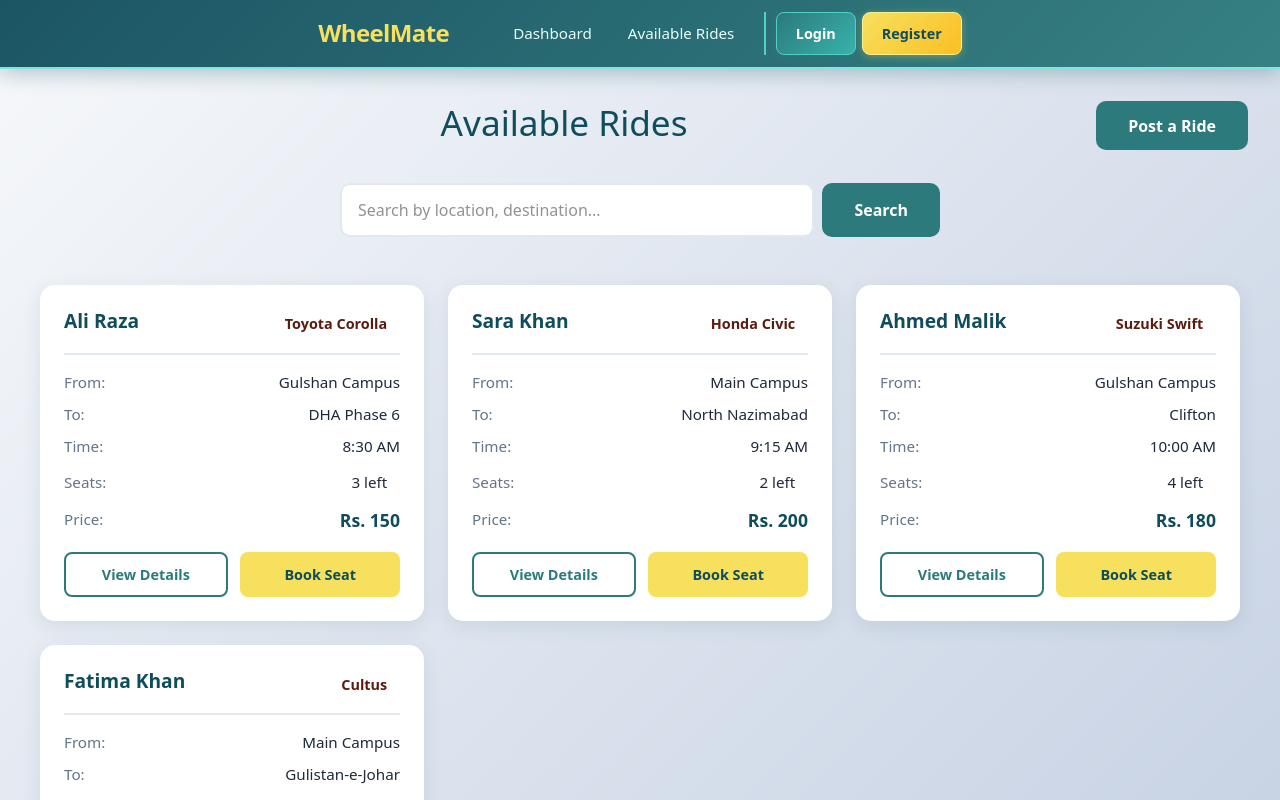
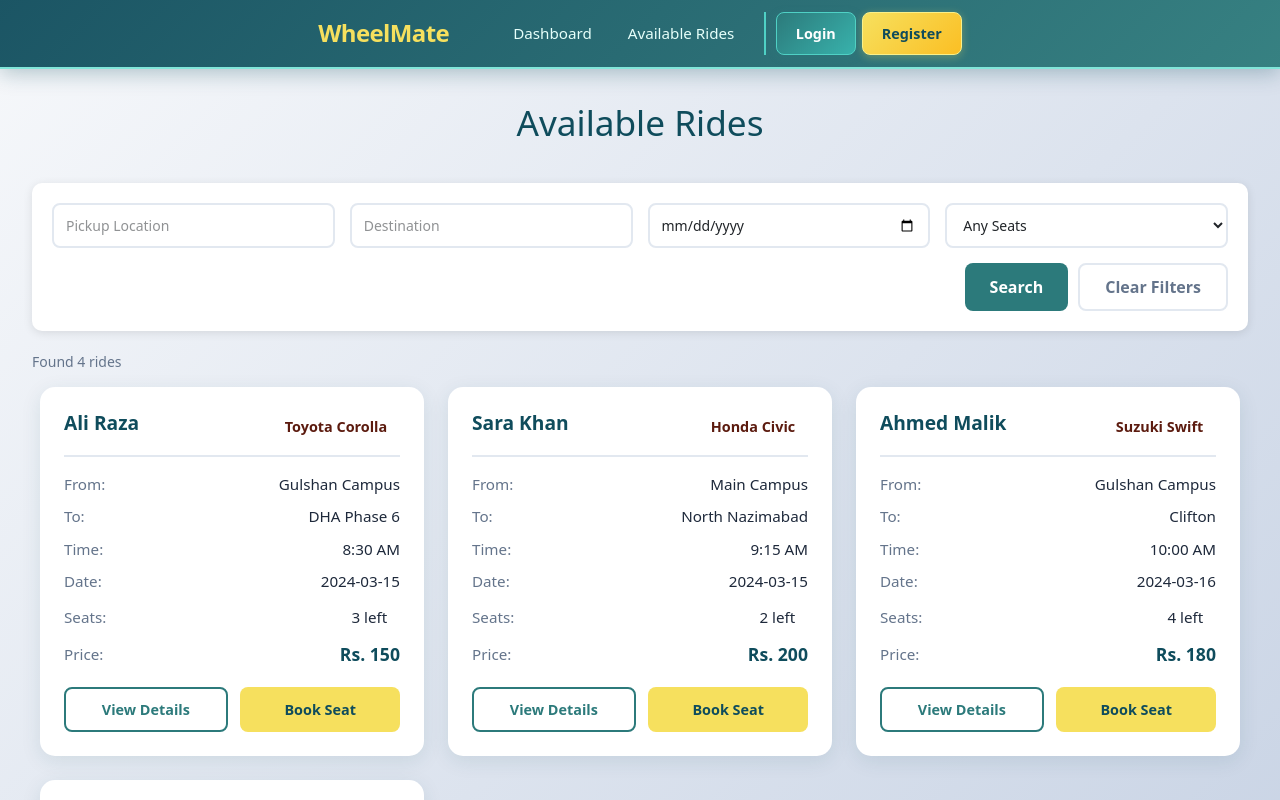
Before and after one commit to aykaimran/WheelMate, a React (Vite) app: page /availablerides in a window 1280 px wide. Shown: the top 800 px of the page. Built offline with nearby package versions, Linux system fonts and the light colour scheme.

Commit message:
Modified

```diff
--- a/src/App.jsx
+++ b/src/App.jsx
@@ -53,7 +53,7 @@ function App() {
         <Route path="/availablerides" element={<AvailableRides />} />
         <Route path="/changepassword" element={<ChangePassword />} />
         <Route path="/mybookings" element={<MyBookings />} />
-        <Route path="/bookseat" element={<BookSeat />} />
+        <Route path="/bookseat/:id" element={<BookSeat />} />
 
 
       </Routes>
--- a/src/pages/AvailableRides/AvailableRides.css
+++ b/src/pages/AvailableRides/AvailableRides.css
@@ -213,3 +213,96 @@
         grid-template-columns: 1fr;
     }
 }
+
+/* Add to AvailableRides.css */
+
+.search-form {
+  background: white;
+  padding: 20px;
+  border-radius: 10px;
+  box-shadow: 0 2px 10px rgba(0,0,0,0.1);
+  margin-bottom: 20px;
+}
+
+.search-grid {
+  display: grid;
+  grid-template-columns: repeat(auto-fit, minmax(200px, 1fr));
+  gap: 15px;
+  margin-bottom: 15px;
+}
+
+.search-input {
+  width: 100%;
+  padding: 10px 12px;
+  border: 2px solid #e2e8f0;
+  border-radius: 8px;
+  font-size: 14px;
+  transition: all 0.3s ease;
+}
+
+.search-input:focus {
+  outline: none;
+  border-color: #2c7a7b;
+  box-shadow: 0 0 0 3px rgba(44, 122, 123, 0.1);
+}
+
+.search-buttons {
+  display: flex;
+  gap: 10px;
+  justify-content: flex-end;
+}
+
+.search-btn {
+  background: #2c7a7b;
+  color: white;
+  padding: 10px 25px;
+  border: none;
+  border-radius: 8px;
+  font-weight: 600;
+  cursor: pointer;
+  transition: all 0.3s ease;
+}
+
+.search-btn:hover {
+  background: #1f5a5f;
+  transform: translateY(-2px);
+}
+
+.clear-btn {
+  background: white;
+  color: #64748b;
+  padding: 10px 25px;
+  border: 2px solid #e2e8f0;
+  border-radius: 8px;
+  font-weight: 600;
+  cursor: pointer;
+  transition: all 0.3s ease;
+}
+
+.clear-btn:hover {
+  background: #f8fafc;
+  border-color: #2c7a7b;
+  color: #2c7a7b;
+}
+
+
+.results-count {
+  color: #64748b;
+  margin-bottom: 15px;
+  font-size: 14px;
+  font-weight: 500;
+}
+
+@media (max-width: 768px) {
+  .search-grid {
+    grid-template-columns: 1fr;
+  }
+
+  .search-buttons {
+    flex-direction: column;
+  }
+
+  .search-btn, .clear-btn {
+    width: 100%;
+  }
+}
--- a/src/pages/AvailableRides/AvailableRides.jsx
+++ b/src/pages/AvailableRides/AvailableRides.jsx
@@ -1,68 +1,129 @@
-import React from 'react'
-import { Link, useNavigate } from 'react-router-dom'
+import React, { useEffect, useState } from 'react'
+import { Link, useNavigate, useSearchParams } from 'react-router-dom'
+import { useDispatch, useSelector } from 'react-redux'
+import { selectIsLoggedIn } from '../Redux/userSlice'
+import {
+  selectAllRides,
+  selectFilteredRides,
+  searchRides
+} from '../Redux/rideSlice'
 import './AvailableRides.css'
 
 const AvailableRides = () => {
-  const rides = [
-    {
-      id: 1,
-      driver: "Ali Raza",
-      pickup: "Gulshan Campus",
-      destination: "DHA Phase 6",
-      time: "8:30 AM",
-      seats: 3,
-      vehicle: "Toyota Corolla",
-      price: "Rs. 150"
-    },
-    {
-      id: 2,
-      driver: "Sara Khan",
-      pickup: "Main Campus",
-      destination: "North Nazimabad",
-      time: "9:15 AM",
-      seats: 2,
-      vehicle: "Honda Civic",
-      price: "Rs. 200"
-    },
-    {
-      id: 3,
-      driver: "Ahmed Malik",
-      pickup: "Gulshan Campus",
-      destination: "Clifton",
-      time: "10:00 AM",
-      seats: 4,
-      vehicle: "Suzuki Swift",
-      price: "Rs. 180"
-    },
-    {
-      id: 4,
-      driver: "Fatima Khan",
-      pickup: "Main Campus",
-      destination: "Gulistan-e-Johar",
-      time: "11:30 AM",
-      seats: 1,
-      vehicle: "Cultus",
-      price: "Rs. 120"
+  const isLoggedIn = useSelector(selectIsLoggedIn)
+
+  const navigate = useNavigate()
+  const dispatch = useDispatch()
+  const [searchParams, setSearchParams] = useSearchParams()
+
+  const allRides = useSelector(selectAllRides)
+  const filteredRides = useSelector(selectFilteredRides)
+
+  const pickupParam = searchParams.get('pickup') || ''
+  const destinationParam = searchParams.get('destination') || ''
+  const dateParam = searchParams.get('date') || ''
+  const seatsParam = searchParams.get('seats') || ''
+
+  const [pickup, setPickup] = useState(pickupParam)
+  const [destination, setDestination] = useState(destinationParam)
+  const [date, setDate] = useState(dateParam)
+  const [seats, setSeats] = useState(seatsParam)
+
+  const handleSearch = (e) => {
+    e.preventDefault()
+
+    const params = {}
+    if (pickup) params.pickup = pickup
+    if (destination) params.destination = destination
+    if (date) params.date = date
+    if (seats) params.seats = seats
+
+    setSearchParams(params)
   }
-  ]
-  const navigate=useNavigate();
+
+  const handleClearFilters = () => {
+    setPickup('')
+    setDestination('')
+    setDate('')
+    setSeats('')
+    setSearchParams({})
+    dispatch(searchRides({
+      pickup: '',
+      destination: '',
+      date: '',
+      seats: ''
+    }))
+
+  }
+
+  const ridesToShow = filteredRides.length > 0 ? filteredRides : allRides
+
+  useEffect(() => {
+    const params = {}
+    if (pickupParam) params.pickup = pickupParam
+    if (destinationParam) params.destination = destinationParam
+    if (dateParam) params.date = dateParam
+    if (seatsParam) params.seats = seatsParam
+
+    dispatch(searchRides(params))
+  }, [pickupParam, destinationParam, dateParam, seatsParam, dispatch])
+
   return (
     <div className="rides-container">
       <div className="rides-header">
         <h2>Available Rides</h2>
+        {isLoggedIn && (
+          <button className="post-ride-btn" onClick={() => navigate('/postrides')}>
+            Post a Ride
+          </button>
+        )}
+      </div>
+
+      <form className="search-form" onSubmit={handleSearch}>
+        <div className="search-grid">
+          <input type="text" placeholder="Pickup Location" className="search-input" value={pickup}
+            onChange={(e) => setPickup(e.target.value)} />
+
+          <input type="text" placeholder="Destination" className="search-input" value={destination}
+            onChange={(e) => setDestination(e.target.value)} />
+
+          <input type="date" className="search-input" value={date}
+            onChange={(e) => setDate(e.target.value)} />
+
+          <select className="search-input" value={seats} onChange={(e) => setSeats(e.target.value)}>
+            <option value="">Any Seats</option>
+            <option value="1">1+ Seats</option>
+            <option value="2">2+ Seats</option>
+            <option value="3">3+ Seats</option>
+            <option value="4">4+ Seats</option>
+          </select>
+        </div>
+
+        <div className="search-buttons">
+          <button type="submit" className="search-btn">
+            Search
+          </button>
+          <button type="button" className="clear-btn" onClick={handleClearFilters}>
+            Clear Filters
+          </button>
+        </div>
+      </form>
+
+      <div className="results-count">
+        Found {ridesToShow.length} ride{ridesToShow.length !== 1 ? 's' : ''}
+      </div>
+
+      {ridesToShow.length === 0 ? (
+        <div className="no-rides">
+          <h3>No rides available</h3>
+          <p>Oopsies :( </p>
           <button className="post-ride-btn" onClick={() => navigate('/postrides')}>
             Post a Ride
           </button>
         </div>
-
-      <div className="search-bar">
-        <input type="text" placeholder="Search by location, destination..." className="search-input"
-        />
-        <button className="search-btn">Search</button>
-      </div>
-
+      ) : (
         <div className="rides-grid">
-        {rides.map((ride) => (
+          {ridesToShow.map((ride) => (
             <div key={ride.id} className="ride-card">
               <div className="ride-header">
                 <h3 className="driver-name">{ride.driver}</h3>
@@ -83,8 +144,14 @@ const AvailableRides = () => {
                   <span className="detail-value">{ride.time}</span>
                 </div>
                 <div className="detail-row">
+                  <span className="detail-label">Date:</span>
+                  <span className="detail-value">{ride.date}</span>
+                </div>
+                <div className="detail-row">
                   <span className="detail-label">Seats:</span>
-                <span className="detail-value seats-badge">{ride.seats} left</span>
+                  <span className="detail-value seats-badge">
+                    {ride.availableSeats} left
+                  </span>
                 </div>
                 <div className="detail-row">
                   <span className="detail-label">Price:</span>
@@ -96,13 +163,16 @@ const AvailableRides = () => {
                 <Link to={`/viewdetails/${ride.id}`} className="view-btn">
                   View Details
                 </Link>
-              <button className="book-btn" onClick={() => navigate('/bookseat')}>
-                Book Seat
+                <button className="book-btn" onClick={() => navigate(`/bookseat/${ride.id}`)}
+                  disabled={ride.availableSeats === 0}
+                >
+                  {ride.availableSeats === 0 ? 'Full' : 'Book Seat'}
                 </button>
               </div>
             </div>
           ))}
         </div>
+      )}
     </div>
   )
 }
--- a/src/pages/BookSeat/BookSeat.jsx
+++ b/src/pages/BookSeat/BookSeat.jsx
@@ -1,48 +1,105 @@
 import React, { useState } from 'react'
+import { Link, useParams, useNavigate } from 'react-router-dom'
+import { useDispatch, useSelector } from 'react-redux'
+import { selectRideById, bookARide } from '../Redux/rideSlice'
+import { selectCurrentUser } from '../Redux/userSlice'
 import './BookSeat.css'
-import { Link } from 'react-router-dom'
+import toast from 'react-hot-toast'
 
 const BookSeat = () => {
+  const { id } = useParams()
+  const navigate = useNavigate()
+  const dispatch = useDispatch()
+  const ride = useSelector(selectRideById(id))
+  const currentUser = useSelector(selectCurrentUser)
+
+  const [selectedSeats, setSelectedSeats] = useState('1')
   const [showMessage, setShowMessage] = useState(false)
 
+  const seatselectoption = []
+  if (ride) {
+    for (let i = 1; i <= ride.availableSeats; i++) {
+      seatselectoption.push(
+        <option key={i} value={i}>
+          {i} seat{i > 1 ? 's' : ''}
+        </option>
+      )
+    }
+  }
+
   const handleBooking = () => {
+    if (!currentUser) {
+      toast.error('please login to book a seat')
+      navigate('/login')
+      return
+    }
+
+    dispatch(bookARide({
+      rideId: id,
+      useremail: currentUser.email,
+      seatsRequested: parseInt(selectedSeats),
+      passengerInfo: {
+        name: currentUser.name,
+        email: currentUser.email
+      }
+    }))
+
     setShowMessage(true)
-    setTimeout(() => setShowMessage(false), 3000)
+    toast.success(`Booked ${selectedSeats} seat(s)!`)
+
+    setTimeout(() => {
+      setShowMessage(false)
+      navigate('/mybookings')
+    }, 2000)
+  }
+
+  if (!ride) {
+    return (
+      <div className="book-container">
+        <h2>Ride Not Found</h2>
+        <Link to="/availablerides" className="secondary-btn">Back to Rides</Link>
+      </div>
+    )
   }
 
   return (
     <div className="book-container">
       <h2>Book Your Seat</h2>
-      {/* hardcoded ride details for now, will be dynamic later based on the ride selected from available rides page */}
+
       <div className="ride-summary">
         <h3>Ride Details</h3>
-        <p><strong>Driver:</strong> Ali Raza</p>
-        <p><strong>From:</strong> Gulshan Campus</p>
-        <p><strong>To:</strong> DHA Phase 6</p>
-        <p><strong>Time:</strong> 8:30 AM</p>
-        <p><strong>Available Seats:</strong> 3</p>
+        <p><strong>Driver:</strong> {ride.driver}</p>
+        <p><strong>From:</strong> {ride.pickup}</p>
+        <p><strong>To:</strong> {ride.destination}</p>
+        <p><strong>Time:</strong> {ride.time}</p>
+        <p><strong>Date:</strong> {ride.date}</p>
+        <p><strong>Available Seats:</strong> {ride.availableSeats}</p>
+        <p><strong>Price:</strong> {ride.price}</p>
       </div>
 
       <div className="booking-section">
         <p>How many seats would you like to book?</p>
-        {/* hardcoded for now*/}
-        <select className="seat-select">
-          <option>1 seat</option>
-          <option>2 seats</option>
-          <option>3 seats</option>
+
+        <select
+          className="seat-select"
+          value={selectedSeats}
+          onChange={(e) => setSelectedSeats(e.target.value)}
+        >
+          {seatselectoption}
         </select>
 
-        <button onClick={handleBooking} className="book-btn-new">
+        <button onClick={handleBooking} className="book-btn">
           Confirm Booking
         </button>
-        <div className="actions">
-          <Link to="/availablerides" className="secondary-btn">Back</Link>
+
+        <div className="actions" style={{ marginTop: '15px' }}>
+          <Link to={`/viewdetails/${id}`} className="secondary-btn">← Back to Details</Link>
         </div>
       </div>
 
       {showMessage && (
         <div className="success-message">
-          ✓ Done! You owe the driver chai now
+          Done! {selectedSeats} seat(s) booked. You owe the driver chai now !
         </div>
       )}
     </div>
--- a/src/pages/Postrides/Postrides.jsx
+++ b/src/pages/Postrides/Postrides.jsx
@@ -1,5 +1,6 @@
 import React from 'react'
 import './PostRides.css'
+import { Link } from 'react-router-dom'
 
 const PostRides = () => {
   const [seats, setSeats] = React.useState(1)
@@ -94,7 +95,11 @@ const PostRides = () => {
         <button type="submit" className="submit-btn">
           Post Ride
         </button>
+
       </form>
+         <div className="actions">
+          <Link to="/availablerides" className="secondary-btn">Back</Link>
+        </div>
     </div>
   )
 }
--- a/src/pages/Redux/rideSlice.js
+++ b/src/pages/Redux/rideSlice.js
@@ -1,9 +1,82 @@
 import { createSlice } from '@reduxjs/toolkit'
+
+const initialRides = [
+  {
+    id: "1",
+    driver: "Ali Raza",
+    pickup: "Gulshan Campus",
+    destination: "DHA Phase 6",
+    time: "8:30 AM",
+    date: "2024-03-15",
+    availableSeats: 3,
+    bookedSeats: 0,
+    vehicle: "Toyota Corolla",
+    price: "Rs. 150",
+    driverEmail: "ali@example.com",
+    status: 'active',
+    contact: "03001234567",
+    driverBio: "Ali is a friendly driver with 5 years of experience. He loves meeting new people and sharing stories during rides.",
+    createdAt: "2024-03-10T10:00:00.000Z",
+    requests: []
+  },
+  {
+    id: "2",
+    driver: "Sara Khan",
+    pickup: "Main Campus",
+    destination: "North Nazimabad",
+    time: "9:15 AM",
+    date: "2024-03-15",
+    availableSeats: 2,
+    bookedSeats: 0,
+    vehicle: "Honda Civic",
+    price: "Rs. 200",
+    driverEmail: "sara@example.com",
+    status: 'active',
+    contact: "03007654321",
+    driverBio: "Sara is a punctual and reliable driver. She enjoys driving and always ensures her passengers have a comfortable ride.",
+    createdAt: "2024-03-10T11:00:00.000Z",
+    requests: []
+  },
+  {
+    id: "3",
+    driver: "Ahmed Malik",
+    pickup: "Gulshan Campus",
+    destination: "Clifton",
+    time: "10:00 AM",
+    date: "2024-03-16",
+    availableSeats: 4,
+    bookedSeats: 0,
+    vehicle: "Suzuki Swift",
+    price: "Rs. 180",
+    driverEmail: "ahmed@example.com",
+    status: 'active',
+    contact: "03009876543",
+    driverBio: "Ahmed is a student driver who loves driving around the city. He is friendly and always up for a chat during the ride.",
+    createdAt: "2024-03-11T09:00:00.000Z",
+    requests: []
+  },
+  {
+    id: "4",
+    driver: "Fatima Khan",
+    pickup: "Main Campus",
+    destination: "Gulistan-e-Johar",
+    time: "11:30 AM",
+    date: "2024-03-16",
+    availableSeats: 1,
+    bookedSeats: 0,
+    vehicle: "Cultus",
+    price: "Rs. 120",
+    driverEmail: "fatima@example.com",
+    status: 'active',
+    createdAt: "2024-03-11T14:00:00.000Z",
+    requests: []
+  }
+]
 
 const rideSlice = createSlice({
     name: 'rides',
     initialState: {
-        rides: [],
+        rides: initialRides,
         riderequests: [],
         userbookings: [],
         error: null,
--- a/src/pages/RideDetail/ViewDetails.jsx
+++ b/src/pages/RideDetail/ViewDetails.jsx
@@ -1,46 +1,55 @@
-import React from 'react'
-import { Link } from 'react-router-dom'
+import React, { useEffect } from 'react'
+import { Link, useParams } from 'react-router-dom'
+import { useDispatch, useSelector } from 'react-redux'
+import { selectRideById } from '../Redux/rideSlice'
 import './ViewDetails.css'
 
 const ViewDetails = () => {
-  const ride = {
-    id: 1,
-    driver: "Ali Raza",
-    pickup: "Gulshan Campus",
-    destination: "DHA Phase 6",
-    time: "8:30 AM",
-    seats: 3,
-    vehicle: "Toyota Corolla",
-    contact: "0333-1234567",
-    notes: "AC will be on. Usually leave by 8:15 AM sharp",
-    driverBio: "Final year CS student. Likes driving and good conversation."
+  const { id } = useParams()
+  const dispatch = useDispatch()
+    const ride = useSelector(selectRideById(id))
+
+  if (!ride) {
+    return (
+      <div className="details-container">
+        <div className="details-card">
+          <h2>Ride Not Found</h2>
+          <p>The ride you're looking for doesn't exist.</p>
+          <Link to="/availablerides" className="secondary-btn">Back to Rides</Link>
+        </div>
+      </div>
+    )
   }
 
   return (
     <div className="details-container">
       <div className="details-card">
         <h2>Ride Details</h2>
-
         <div className="ride-info">
           <p><strong>Driver:</strong> {ride.driver}</p>
           <p><strong>From:</strong> {ride.pickup}</p>
           <p><strong>To:</strong> {ride.destination}</p>
           <p><strong>Time:</strong> {ride.time}</p>
+          <p><strong>Date:</strong> {ride.date}</p>
           <p><strong>Vehicle:</strong> {ride.vehicle}</p>
-          <p><strong>Seats:</strong> {ride.seats} left</p>
-          <p><strong>Contact:</strong> {ride.contact}</p>
+          <p><strong>Seats:</strong> {ride.availableSeats} left</p>
+          <p><strong>Price:</strong> {ride.price}</p>
+          <p><strong>Contact:</strong> {ride.contact || "Not provided"}</p>
 
-          <div className="notes">
-            <p><strong>Notes:</strong> {ride.notes}</p>
-          </div>
+          {ride.notes && (
+            <div className="notes">
+              <p><strong>Notes:</strong> {ride.notes}</p>
+            </div>
+          )}
 
           <div className="driver-bio">
-            <p><strong>About Driver:</strong> {ride.driverBio}</p>
+            <p><strong>About Driver:</strong>{ride.driverBio || "No bio available"}</p>
           </div>
         </div>
 
-        <div className="actions">
-          <Link to="/availablerides" className="secondary-btn">Back</Link>
+        <div className="actions" style={{ display: 'flex', gap: '10px', marginTop: '20px' }}>
+          <Link to="/availablerides" className="secondary-btn">← Back to Rides</Link>
+          <Link to={`/bookseat/${ride.id}`} className="primary-btn">Book This Ride</Link>
         </div>
       </div>
     </div>
```
Lines whose indentation alone changed are shown as unchanged.
